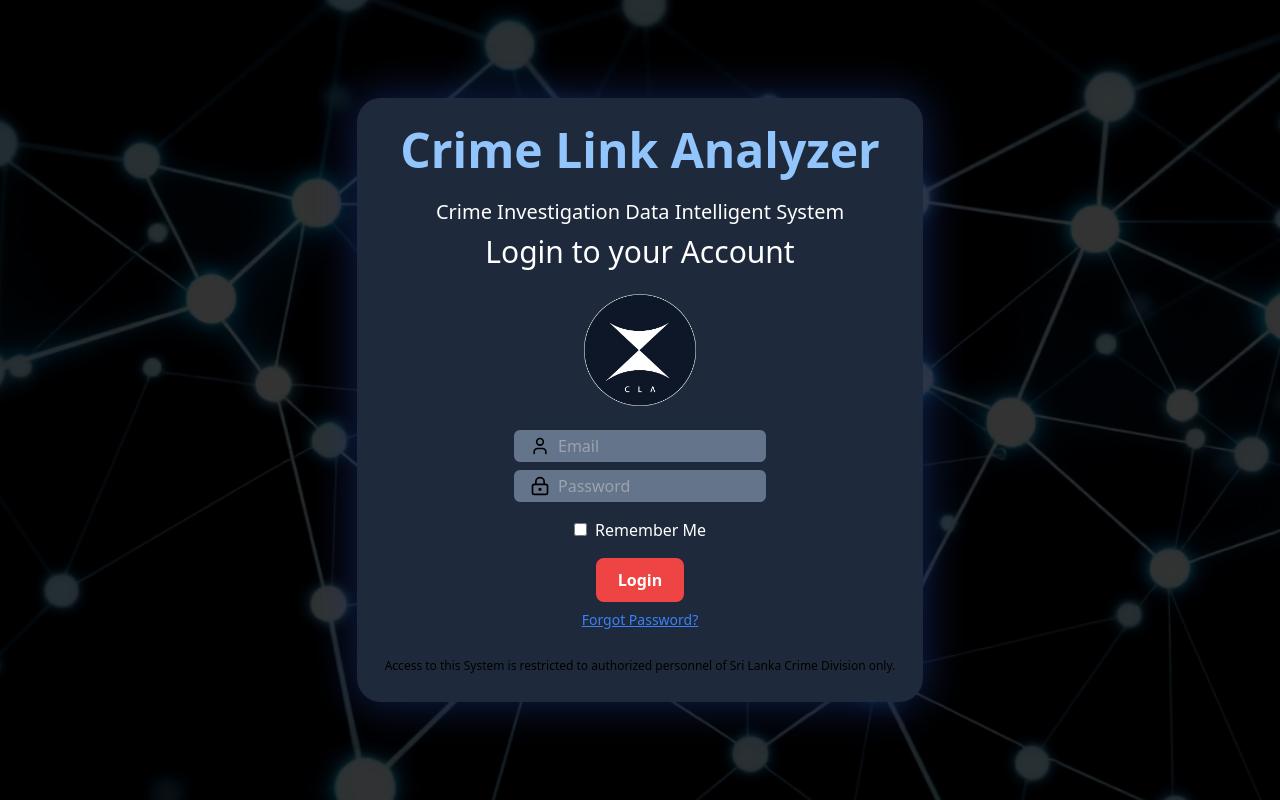
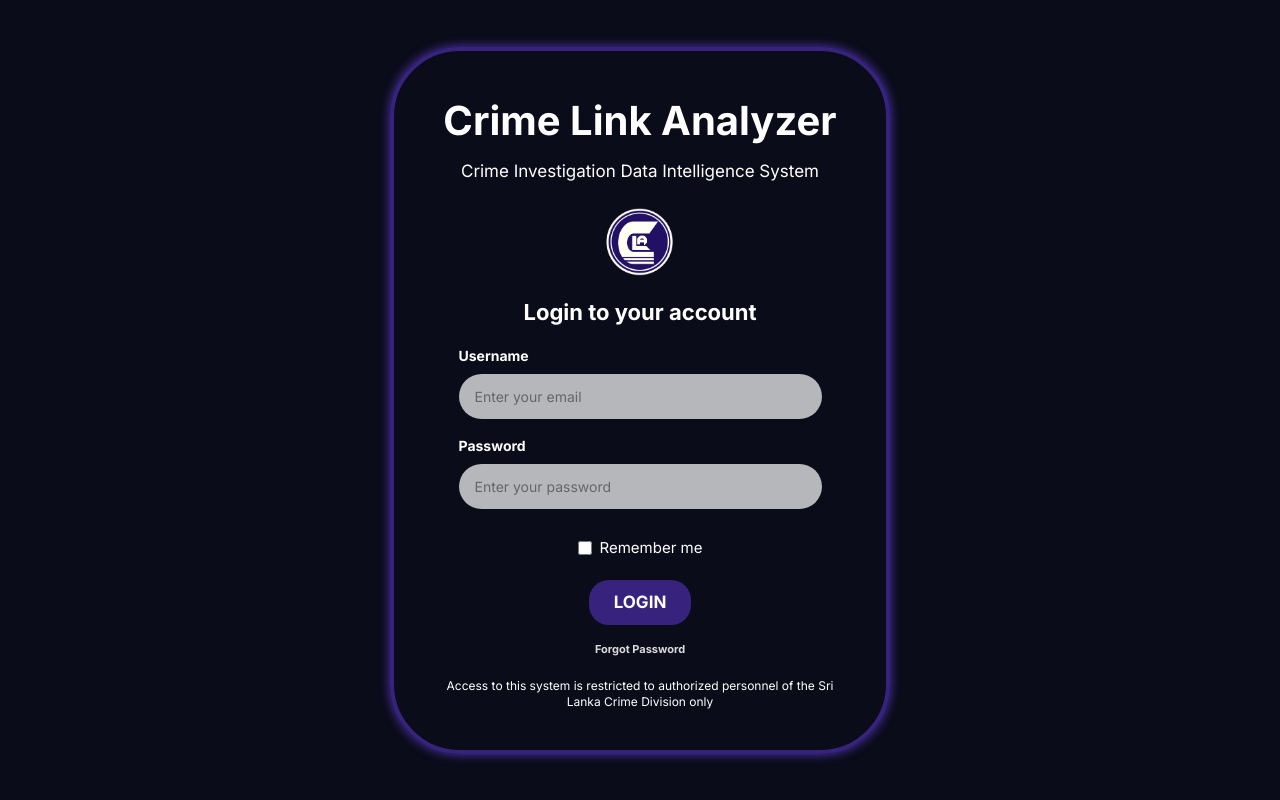
Before and after one commit to iSiRaH/Crimelink_Analyzer, a React (Vite) app: page /login in a window 1280 px wide. Built offline with nearby package versions, Linux system fonts and the light colour scheme; no server answers; what @react-pdf/renderer would draw is missing.

Commit message:
Modified Login Page

```diff
--- a/index.html
+++ b/index.html
@@ -4,7 +4,13 @@
     <meta charset="UTF-8" />
     <link rel="icon" type="image/png" href="/logo.png" />
     <meta name="viewport" content="width=device-width, initial-scale=1.0" />
-    <title>crimelink_analyzer</title>
+    <link rel="preconnect" href="https://fonts.googleapis.com" />
+    <link rel="preconnect" href="https://fonts.gstatic.com" crossorigin />
+    <link
+      href="https://fonts.googleapis.com/css2?family=Inter:wght@400;500;600;700&display=swap"
+      rel="stylesheet"
+    />
+    <title>Crime Link Analyzer</title>
   </head>
   <body>
     <div id="root"></div>
--- a/src/pages/Login.tsx
+++ b/src/pages/Login.tsx
@@ -1,7 +1,5 @@
 import { useState, type FormEvent } from "react";
-import { User, LockKeyhole } from "lucide-react";
-import Logo from "../assets/logo.png";
-import bgImage from "../assets/bgImage.png";
+import Logo from "../assets/CLA.png";
 import { useAuth } from "../contexts/useAuth";
 import "../styles/login.css";
 
@@ -29,77 +27,66 @@ function Login() {
   };
 
   return (
-    <>
-      <div
-        className="login-window"
-        style={{ backgroundImage: `url(${bgImage})` }}
-      >
+    <div className="login-window">
       <form className="login-container" onSubmit={handleSubmit}>
         <h1 className="login-title">Crime Link Analyzer</h1>
         <p className="login-description">
-            Crime Investigation Data Intelligent System
+          Crime Investigation Data Intelligence System
         </p>
-          <h2 className="login-text">Login to your Account</h2>
-          <img src={Logo} alt="Logo" className="login-logo" />
+        <img src={Logo} alt="Crime Link Analyzer Logo" className="login-logo" />
+        <h2 className="login-text">Login to your account</h2>
 
-          {error && (
-            <div style={{
-              color: '#e74c3c',
-              fontSize: '14px',
-              marginBottom: '10px',
-              textAlign: 'center'
-            }}>
-              {error}
-            </div>
-          )}
+        {error && <div className="error-message">{error}</div>}
 
-          <div className="input-wrapper">
-            <User className="input-icon" />
+        <div className="input-group">
+          <label className="input-label">Username</label>
           <input
             type="email"
-              placeholder="Email"
-              className="input-username"
+            placeholder="Enter your email"
+            className="input-field"
             value={email}
             onChange={(e) => setEmail(e.target.value)}
             disabled={loading}
           />
         </div>
-          <div className="input-wrapper">
-            <LockKeyhole className="input-icon" />
+
+        <div className="input-group">
+          <label className="input-label">Password</label>
           <input
             type="password"
-              placeholder="Password"
-              className="input-password"
+            placeholder="Enter your password"
+            className="input-field"
             value={password}
             onChange={(e) => setPassword(e.target.value)}
             disabled={loading}
           />
         </div>
+
         <div className="remember-me-container">
           <input
             type="checkbox"
             id="rememberMe"
             className="chkbox-rememberMe"
           />
-            <label className="rememberMe-txt"> Remember Me</label>
+          <label htmlFor="rememberMe" className="rememberMe-txt">
+            Remember me
+          </label>
         </div>
-          <button
-            type="submit"
-            className="login-btn"
-            disabled={loading}
-          >
-            {loading ? 'Logging in...' : 'Login'}
+
+        <button type="submit" className="login-btn" disabled={loading}>
+          {loading ? "Logging in..." : "LOGIN"}
         </button>
+
         <a href="#" className="forget-password">
-            Forgot Password?
+          Forgot Password
         </a>
+
         <p className="bottom-text">
-            Access to this System is restricted to authorized personnel of Sri
-            Lanka Crime Division only.
+          Access to this system is restricted to authorized personnel of the Sri
+          Lanka Crime Division only
         </p>
       </form>
     </div>
-    </>
   );
 }
 
--- a/src/styles/login.css
+++ b/src/styles/login.css
@@ -2,63 +2,146 @@
 @tailwind components;
 @tailwind utilities;
 
-.login-window{
-    @apply relative flex flex-col justify-center items-center w-full min-h-screen bg-repeat bg-current;
+/* ===== New Purple Theme Login Styles ===== */
+
+.login-window {
+  @apply relative flex flex-col justify-center items-center w-full min-h-screen;
+  background-color: #0b0c1a;
+  font-family: "Inter", sans-serif;
 }
 
 .login-container {
-    @apply flex flex-col w-fit items-center justify-center gap-2 bg-slate-800 p-7 rounded-3xl shadow-[0_0_40px_4px_rgba(0,0,0,0.15)] shadow-blue-900/50;
+  @apply flex flex-col items-center justify-center p-10;
+  background-color: rgba(11, 12, 26, 0);
+  border: 4px solid #37237e;
+  border-radius: 70px;
+  box-shadow: 0px 0px 9px 2px rgba(111, 72, 254, 0.5);
+  width: 500px;
+  max-width: 90vw;
 }
 
-.login-title{
-    @apply pb-4 text-blue-300 block text-5xl font-semibold;
+.login-title {
+  @apply block text-white font-bold text-center;
+  font-size: 40px;
+  margin-bottom: 8px;
 }
 
-.login-description{
-    @apply text-xl font-normal text-white block;
+.login-description {
+  @apply block text-white text-center;
+  font-size: 17px;
+  margin-bottom: 24px;
 }
 
-.login-text{
-    @apply text-3xl font-medium text-white block;
+.login-text {
+  @apply block text-white font-bold text-center;
+  font-size: 22px;
+  margin-bottom: 16px;
 }
 
 .login-logo {
-    @apply w-28 h-28 my-4;
+  width: 70px;
+  height: 68px;
+  object-fit: cover;
+  margin-bottom: 20px;
 }
 
-.input-wrapper{
-    @apply flex gap-2 bg-slate-500 px-4 py-1 rounded-md;
+.error-message {
+  @apply text-center;
+  color: #ff6b6b;
+  font-size: 14px;
+  margin-bottom: 10px;
 }
 
-.input-icon{
-    @apply w-5 pointer-events-none;
+.input-group {
+  @apply w-full flex flex-col mb-4;
+  max-width: 363px;
 }
 
-.input-username,
-.input-password{
-    @apply bg-transparent w-48 border-none focus:border-0 focus:outline-none focus:ring-0;
+.input-label {
+  @apply text-white font-bold text-left mb-2;
+  font-size: 14px;
 }
 
-.remember-me-container{
-    @apply m-2;
+.input-field {
+  @apply w-full px-4 py-3 text-gray-800;
+  border-radius: 30px;
+  background-color: rgba(255, 255, 255, 0.7);
+  border: none;
+  font-size: 14px;
+  outline: none;
 }
 
-.chkbox-rememberMe{
-    @apply pr-3;
+.input-field:focus {
+  background-color: rgba(255, 255, 255, 0.85);
+  box-shadow: 0 0 0 2px rgba(111, 72, 254, 0.3);
 }
 
-.rememberMe-txt{
-    @apply text-white ml-1;
+.input-field:disabled {
+  opacity: 0.6;
+  cursor: not-allowed;
 }
 
-.login-btn{
-    @apply  bg-red-500 hover:bg-slate-100 py-2 px-5 font-semibold text-white hover:text-slate-800 rounded-lg border-2 active:border-2 border-red-500 hover:border-slate-100 active:border-blue-400;
+.input-field::placeholder {
+  color: #666;
 }
 
-.forget-password{
-    @apply text-blue-500 text-sm underline;
+.remember-me-container {
+  @apply flex items-center gap-2;
+  margin: 12px 0;
 }
 
-.bottom-text{
-    @apply text-xs mt-5;
+.chkbox-rememberMe {
+  @apply cursor-pointer;
+  width: 14px;
+  height: 14px;
+  accent-color: #37237e;
 }
+
+.rememberMe-txt {
+  @apply text-white;
+  font-size: 15px;
+}
+
+.login-btn {
+  @apply flex items-center justify-center font-bold text-white cursor-pointer;
+  background-color: #37237e;
+  border-radius: 20px;
+  padding: 10px 25px;
+  font-size: 17px;
+  border: none;
+  margin-top: 8px;
+  transition: all 0.2s ease;
+}
+
+.login-btn:hover {
+  background-color: #4a2fa3;
+  box-shadow: 0 0 10px rgba(111, 72, 254, 0.5);
+}
+
+.login-btn:disabled {
+  opacity: 0.6;
+  cursor: not-allowed;
+}
+
+.forget-password {
+  @apply font-bold;
+  color: rgba(255, 255, 255, 0.85);
+  font-size: 11px;
+  margin-top: 16px;
+  text-decoration: none;
+}
+
+.forget-password:hover {
+  text-decoration: underline;
+}
+
+.bottom-text {
+  @apply text-white text-center;
+  font-size: 10px;
+  margin-top: 24px;
+  max-width: 400px;
+}
+
+.bottom-text {
+  @apply text-xs mt-5;
+}
```
Also changed, not shown: src/assets/CLA.png (added), 1 other file (tests, documents, lock files or other folders). Lines whose indentation alone changed are shown as unchanged.
